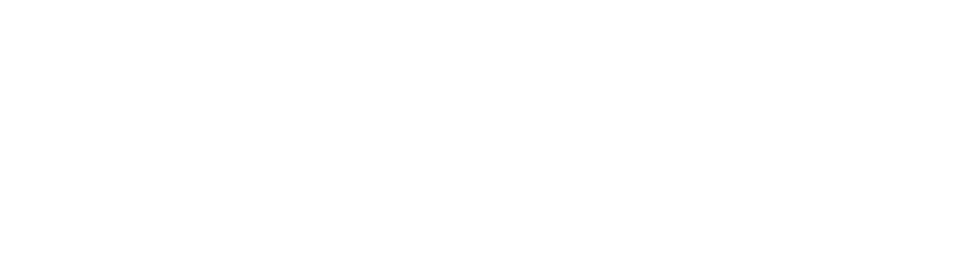
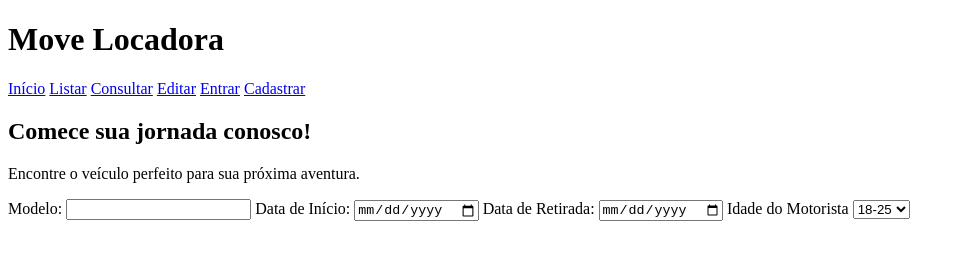
Before and after one commit to GedianFunka/Trabalho-SA-Desenvolvimento-de-Sistemas, a plain HTML site: page Trabalho/FrontEnd/index.html in a window 1280 px wide. Shown: the whole page, without its empty margins (0-965 px from the left). Drawn offline with Linux system fonts and the light colour scheme.

Commit message:
frontEnd

```diff
--- a/Trabalho/FrontEnd/index.html
+++ b/Trabalho/FrontEnd/index.html
@@ -1,11 +1,46 @@
-<!DOCTYPE html>
+<!doctype html>
 <html lang="en">
-<head>
-    <meta charset="UTF-8">
-    <meta name="viewport" content="width=device-width, initial-scale=1.0">
-    <title>Document</title>
-</head>
-<body>
+  <head>
+    <meta charset="UTF-8" />
+    <meta name="viewport" content="width=device-width, initial-scale=1.0" />
+    <title>Move | Locadora de Veículos</title>
+  </head>
+  <body>
+    <div class="container">
+      <div>
+        <h1>Move Locadora</h1>
+        <nav>
+          <a href="#">Início</a>
+          <a href="#">Listar</a>
+          <a href="#">Consultar</a>
+          <a href="#">Editar</a>
+          <a href="#">Entrar</a>
+          <a href="#">Cadastrar</a>
+        </nav>
+      </div>
+      <h2>Comece sua jornada conosco!</h2>
+      <p>Encontre o veículo perfeito para sua próxima aventura.</p>
+      <section class="reserva">
+        <form>
+          <label for="Modelo">Modelo:</label>
+          <input id="Modelo" name="Modelo" type="text" />
 
-</body>
+          <label for="Data de Inícia">Data de Início:</label>
+          <input id="Data de Inícia" name="Data de Inícia" type="date" />
+
+          <label for="Data de Retirada">Data de Retirada:</label>
+          <input id="Data de Retirada" name="Data de Retirada" type="date" />
+
+          <label for="Idade do Motorista">Idade do Motorista</label>
+          <select>
+            id="Idade do Motorista" name="Idade do Motorista">
+            <option value="18-25">18-25</option>
+            <option value="26-35">26-35</option>
+            <option value="36-45">36-45</option>
+            <option value="46+">46+</option>
+          </select>
+        </form>
+      </section>
+    </div>
+  </body>
 </html>
```
Also changed, not shown: Trabalho/FrontEnd/style.css (added).
